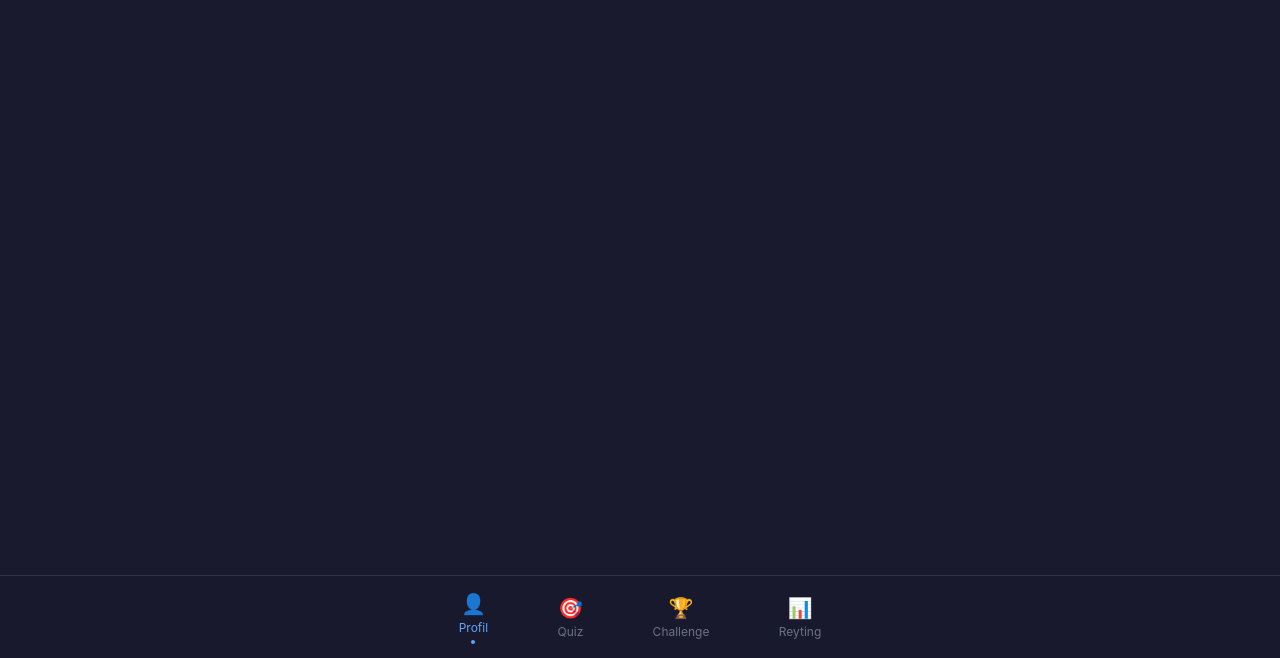
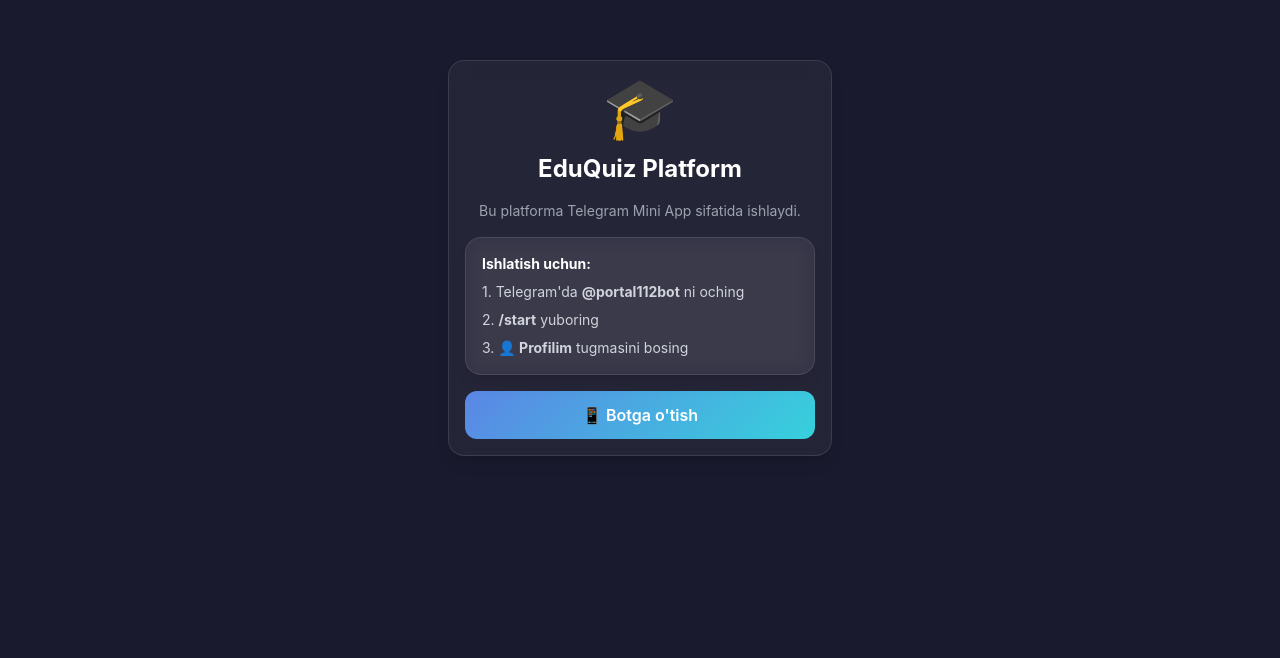
Before and after one commit to kwkdbbowiek-svg/QUIZAAAAA, a React (Vite) app in the folder frontend/: page / in a window 1280 px wide. Shown: the part 142-800 px from the top of the page. Built offline with nearby package versions, Linux system fonts and the light colour scheme.

Commit message:
feat: nice landing page when opened in browser without Telegram

```diff
--- a/frontend/src/App.jsx
+++ b/frontend/src/App.jsx
@@ -79,6 +79,31 @@
     )
   }
 
+  // Telegram WebApp yo'q (brauzerda ochilgan)
+  if (!user) {
+    return (
+      <div className="flex items-center justify-center h-screen p-6">
+        <div className="card text-center space-y-4 max-w-sm w-full">
+          <div className="text-6xl">🎓</div>
+          <h1 className="text-2xl font-bold text-white">EduQuiz Platform</h1>
+          <p className="text-gray-400 text-sm">
+            Bu platforma Telegram Mini App sifatida ishlaydi.
+          </p>
+          <div className="card bg-blue-900/30 text-left space-y-2">
+            <p className="text-white text-sm font-bold">Ishlatish uchun:</p>
+            <p className="text-gray-300 text-sm">1. Telegram'da <b>@portal112bot</b> ni oching</p>
+            <p className="text-gray-300 text-sm">2. <b>/start</b> yuboring</p>
+            <p className="text-gray-300 text-sm">3. <b>👤 Profilim</b> tugmasini bosing</p>
+          </div>
+          <a href="https://t.me/portal112bot"
+            className="btn-primary w-full block text-center py-3">
+            📱 Botga o'tish
+          </a>
+        </div>
+      </div>
+    )
+  }
+
   const pages = {
     profile: <ProfilePage />,
     quiz: <QuizPage />,
```
